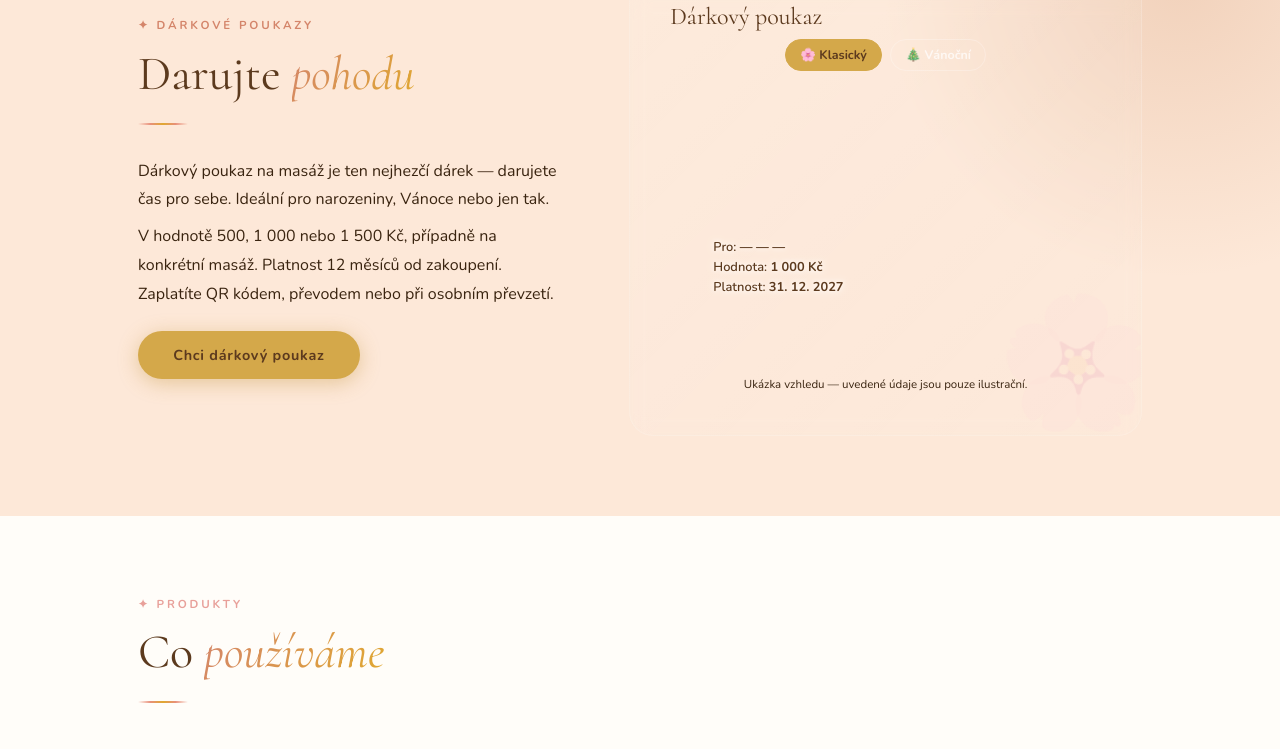
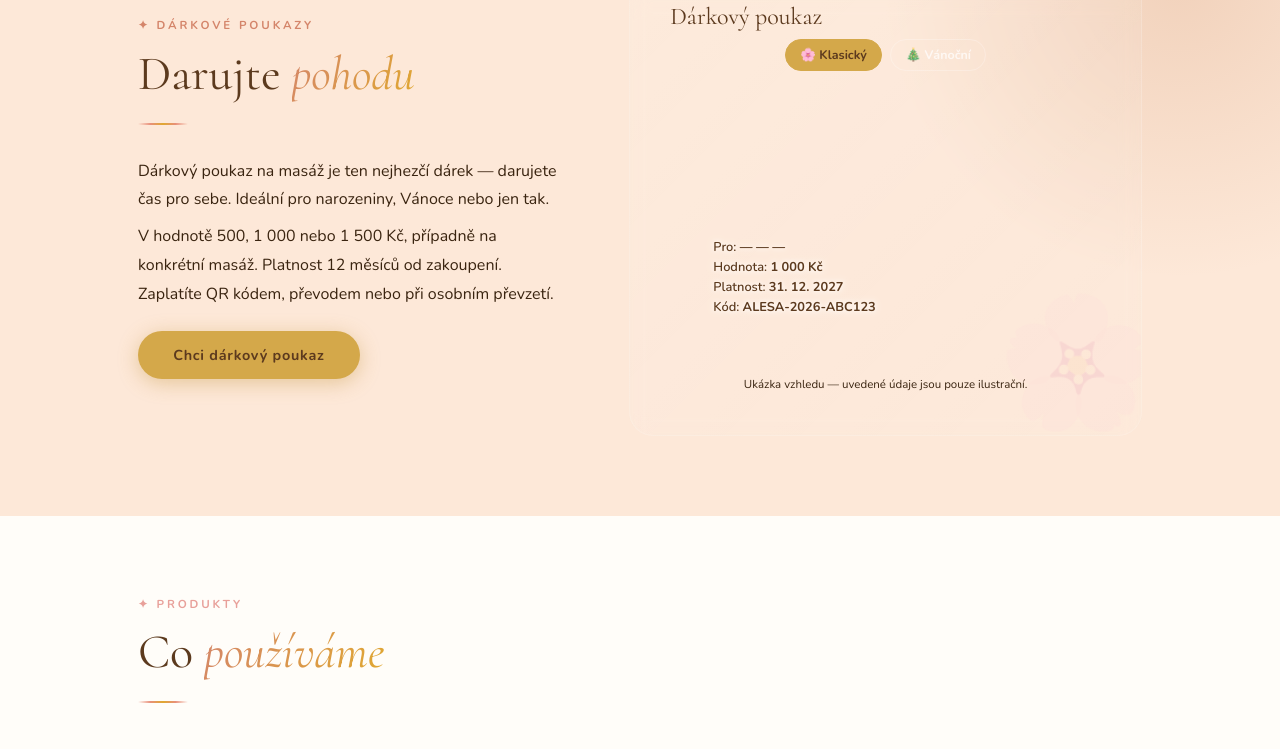
Before and after one commit to Studio-Salena/masazealesa, a website: page index.html in a window 1280 px wide. Shown: the part 3798-4547 px from the top of the page. Drawn offline with nearby package versions, Linux system fonts and the light colour scheme; no server answers.

Commit message:
fix: doplnění chybějícího řádku "Kód" do ukázky poukazu na webu
Při odstranění ozdobného čárového kódu z ukázky (viz commit feccffe)
se omylem smazal celý spodní blok včetně jediné informace o kódu —
ukázka tak přestala mít řádek "Kód" vůbec, i když skutečný tištěný
poukaz v adminu ho má. Doplněno jako běžný textový řádek stejně jako
Pro/Hodnota/Platnost, s pozicí z admin nastavení (stejně jako ostatní
řádky) a rozumným výchozím umístěním, pokud ještě nebylo nic uloženo.

Co-Authored-By: Claude Sonnet 5 <noreply@anthropic.com>

```diff
--- a/index.html
+++ b/index.html
@@ -2532,7 +2532,7 @@ var UKAZKA_SABLONY = {
     logo: false,
     podklad: false,
     box: { left: '10%', right: '10%' },
-    radky: { pro: '53%', hodnota: '60%', platnost: '67%' }
+    radky: { pro: '53%', hodnota: '60%', platnost: '67%', kod: '74%' }
   },
   vanocni: {
     obrazek: 'assets/vanocni-poukaz.jpg',
@@ -2541,7 +2541,7 @@ var UKAZKA_SABLONY = {
     podklad: false,
     logoBox: { top: '8%', left: '32%', right: '15%' },
     box: { left: '32%', right: '15%' },
-    radky: { pro: '34%', hodnota: '44%', platnost: '54%' }
+    radky: { pro: '34%', hodnota: '44%', platnost: '54%', kod: '64%' }
   }
 };
 var ukazkaAktivniSablona = 'klasicky';
@@ -2603,7 +2603,7 @@ async function vykreslitUkazkuPoukazu() {
   if (ukazkaAktivniSablona !== klic) return; // mezitím přepnuto na jinou šablonu, zahodit zastaralou odpověď
   // Admin-uložené pozice (pokud existují) mají přednost před napevno danými výchozími z UKAZKA_SABLONY.
   var box = pozice ? { left: pozice.left + '%', right: pozice.right + '%' } : s.box;
-  var radky = pozice ? { pro: pozice.pro + '%', hodnota: pozice.hodnota + '%', platnost: pozice.platnost + '%' } : s.radky;
+  var radky = pozice ? { pro: pozice.pro + '%', hodnota: pozice.hodnota + '%', platnost: pozice.platnost + '%', kod: pozice.kod + '%' } : s.radky;
   el.style.backgroundImage = obrazek ? "url('" + obrazek + "')" : 'none';
   el.style.aspectRatio = pomer;
   // Bez pevného bílého podkladu jde jen o jemný textový stín, aby text nezmizel v obrázku
@@ -2616,7 +2616,8 @@ async function vykreslitUkazkuPoukazu() {
     '</div>' : '') +
     '<div class="pu-radek" style="' + radekStyl + 'top:' + radky.pro + ';left:' + box.left + ';right:' + box.right + '">Pro: <strong>— — —</strong></div>' +
     '<div class="pu-radek" style="' + radekStyl + 'top:' + radky.hodnota + ';left:' + box.left + ';right:' + box.right + '">Hodnota: <strong>1 000 Kč</strong></div>' +
-    '<div class="pu-radek" style="' + radekStyl + 'top:' + radky.platnost + ';left:' + box.left + ';right:' + box.right + '">Platnost: <strong>31. 12. 2027</strong></div>';
+    '<div class="pu-radek" style="' + radekStyl + 'top:' + radky.platnost + ';left:' + box.left + ';right:' + box.right + '">Platnost: <strong>31. 12. 2027</strong></div>' +
+    '<div class="pu-radek" style="' + radekStyl + 'top:' + radky.kod + ';left:' + box.left + ';right:' + box.right + '">Kód: <strong>ALESA-2026-ABC123</strong></div>';
 }
 document.addEventListener('DOMContentLoaded', vykreslitUkazkuPoukazu);
 
```
